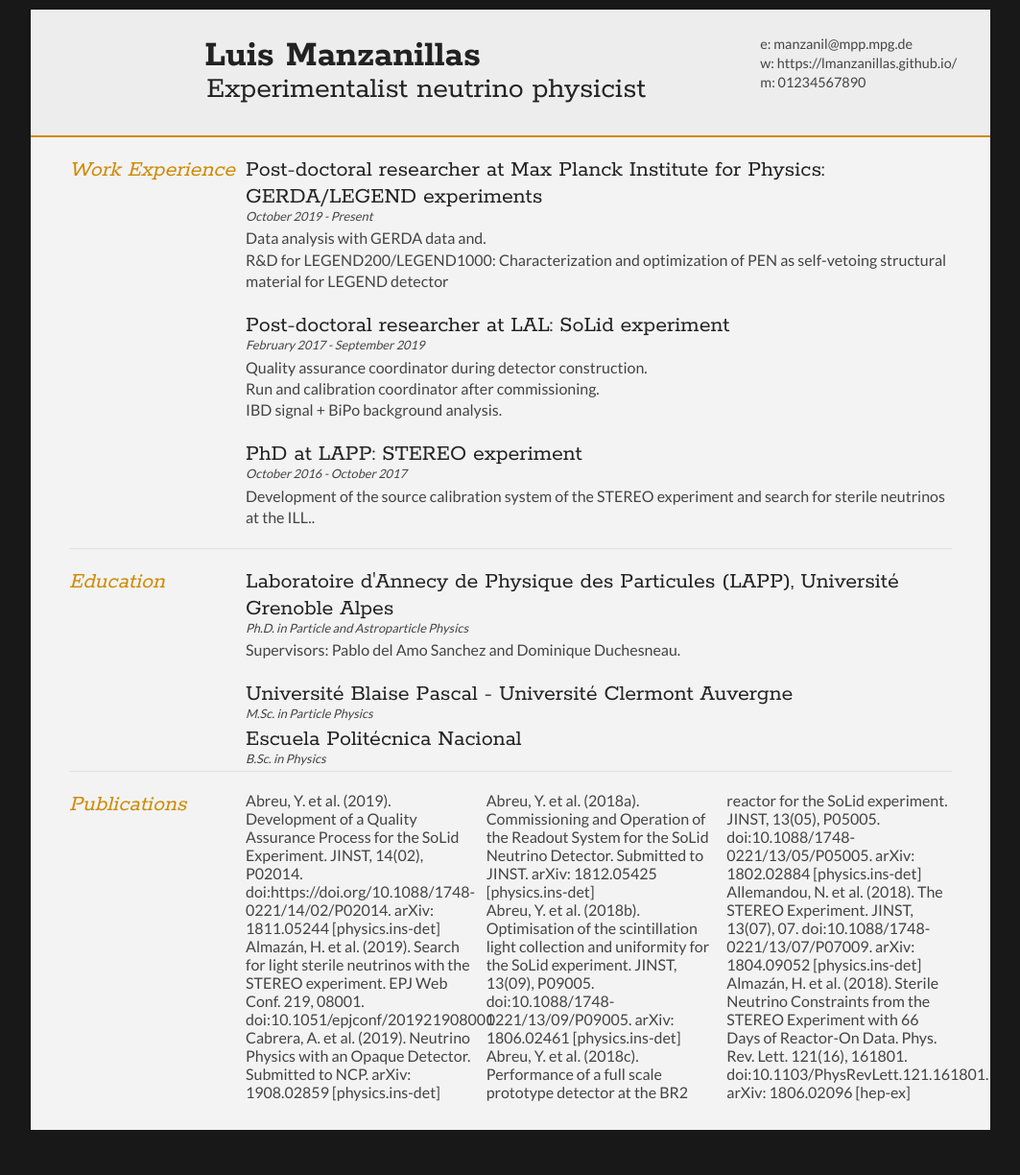
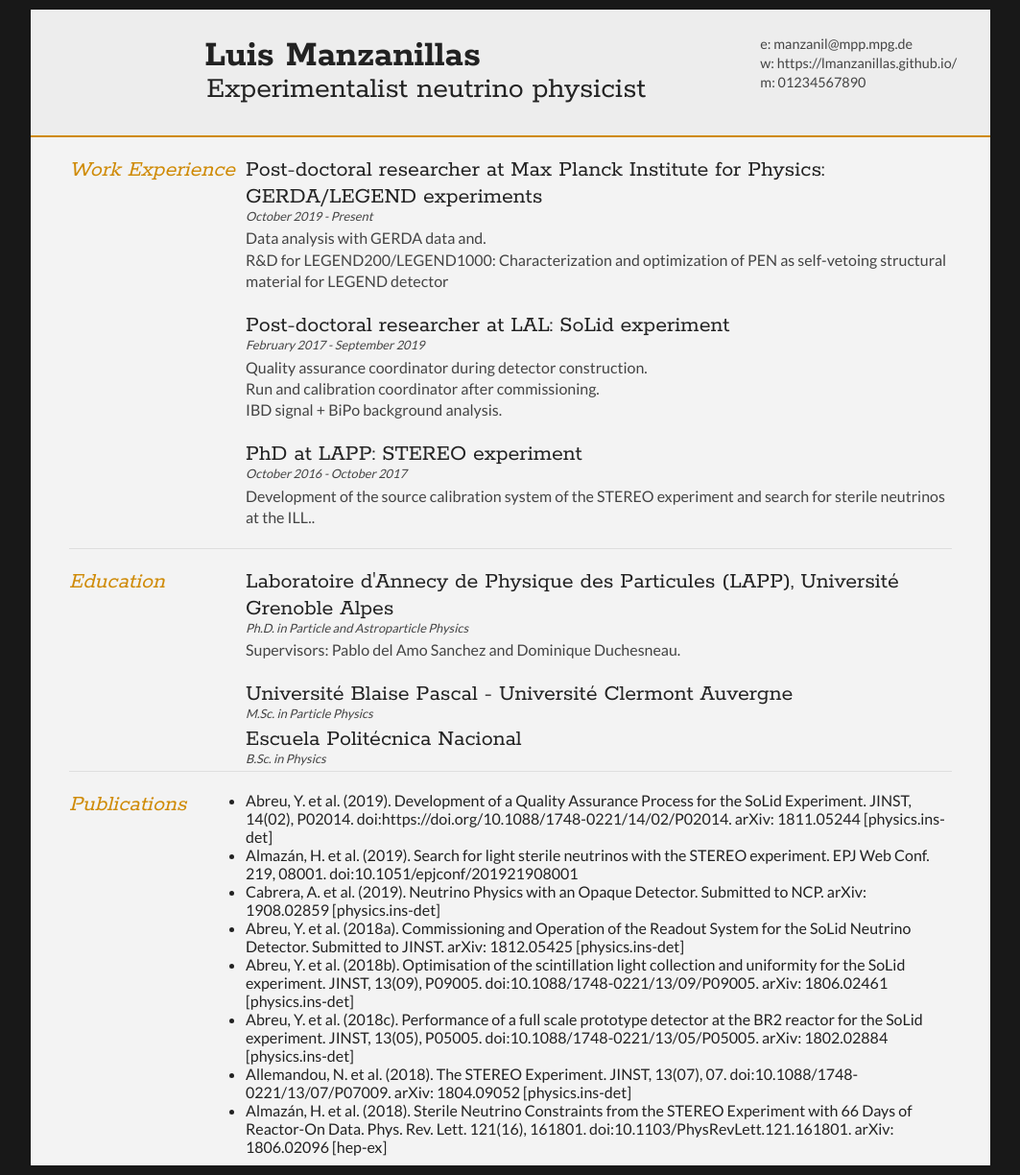
Before and after one commit to lmanzanillas/lmanzanillas.github.io, a Jekyll site: the page cv/index.html, which Jekyll copies as it is, in a window 1280 px wide. Shown: the whole page at 96% size, without its empty margins (108-1171 px from the left). Built offline with Jekyll 4.4.1, drawn with Linux system fonts in a browser that asks for light colours; before the commit the page ends 1187 px from its top, so only the background shows below that.

Commit message:
Update index.html

```diff
--- a/cv/index.html
+++ b/cv/index.html
@@ -103,7 +103,7 @@
 			</div>
 
 			<div class="sectionContent">
-				<ul class="keySkills">
+				<ul>
 					<li>Abreu, Y. et al. (2019). Development of a Quality Assurance Process for the SoLid Experiment.
 JINST, 14(02), P02014. doi:https://doi.org/10.1088/1748-0221/14/02/P02014. arXiv:
 1811.05244 [physics.ins-det] </li>
```
